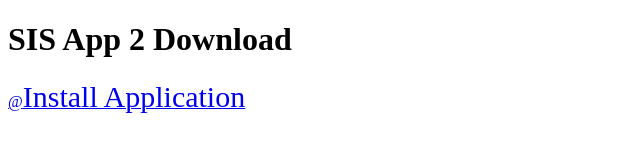
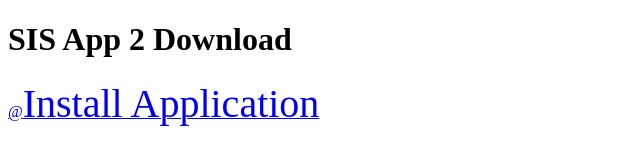
Before and after one commit to appssecukit/appssecukit.github.io, a plain HTML site: page index.html in a window 1280 px wide. Shown: the whole page, without its empty margins (0-640 px from the left). Drawn offline with Linux system fonts and the light colour scheme.

Commit message:
Update index.html

```diff
--- a/index.html
+++ b/index.html
@@ -6,6 +6,6 @@
     </head>
     <body>
         <h1>SIS App 2 Download</h1>
-        <a href="itms-services://?action=download-manifest&url=https://appssecukit.github.io/AppHub2.plist">@<span style="font-size: 30px">Install Application</span></a>
+        <a href="itms-services://?action=download-manifest&url=https://appssecukit.github.io/AppHub2.plist">@<span style="font-size: 40px">Install Application</span></a>
     </body>
 </html>
```
